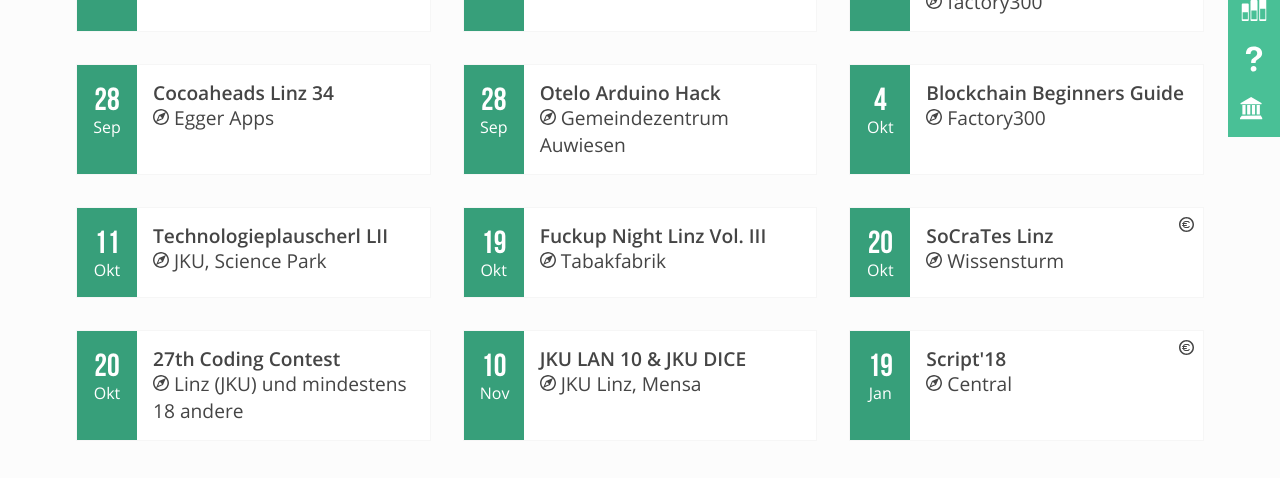
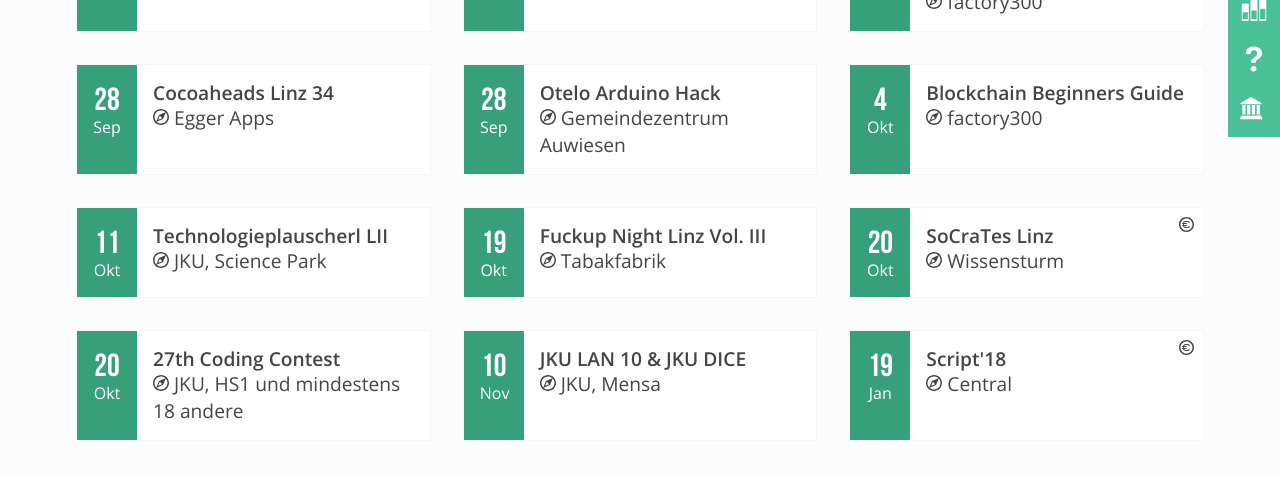
Before and after one commit to mericanAncer127/plauscherl, a Jekyll site: the page built from pages/community-news.html, in a window 1280 px wide. Shown: the part 227-705 px from the top of the page. Built offline with Jekyll 4.4.1, drawn with Linux system fonts in a browser that asks for light colours.

Commit message:
Unify spelling on factory300 and location JKU

```diff
--- a/_data/community.yml
+++ b/_data/community.yml
@@ -249,7 +249,7 @@
       link: https://contest.catalysts.cc/
     -
       name: "27th Coding Contest"
-      location: Linz (JKU) und mindestens 18 andere
+      location: JKU, HS1 und mindestens 18 andere
       date: 2017-10-20
       link: https://www.codingcontest.org/
 -
@@ -258,7 +258,7 @@
   events:
     -
       name: "Blockchain Beginners Guide"
-      location: Factory300
+      location: factory300
       date: 2017-10-04
       link: https://www.facebook.com/events/1988009068110153/
 -
@@ -324,7 +324,7 @@
       link: https://lan.oeh.jku.at
     -
       name: "JKU LAN 10 & JKU DICE"
-      location: JKU Linz, Mensa
+      location: JKU, Mensa
       date: 2017-11-10
       link: https://lan.oeh.jku.at
 -
```
